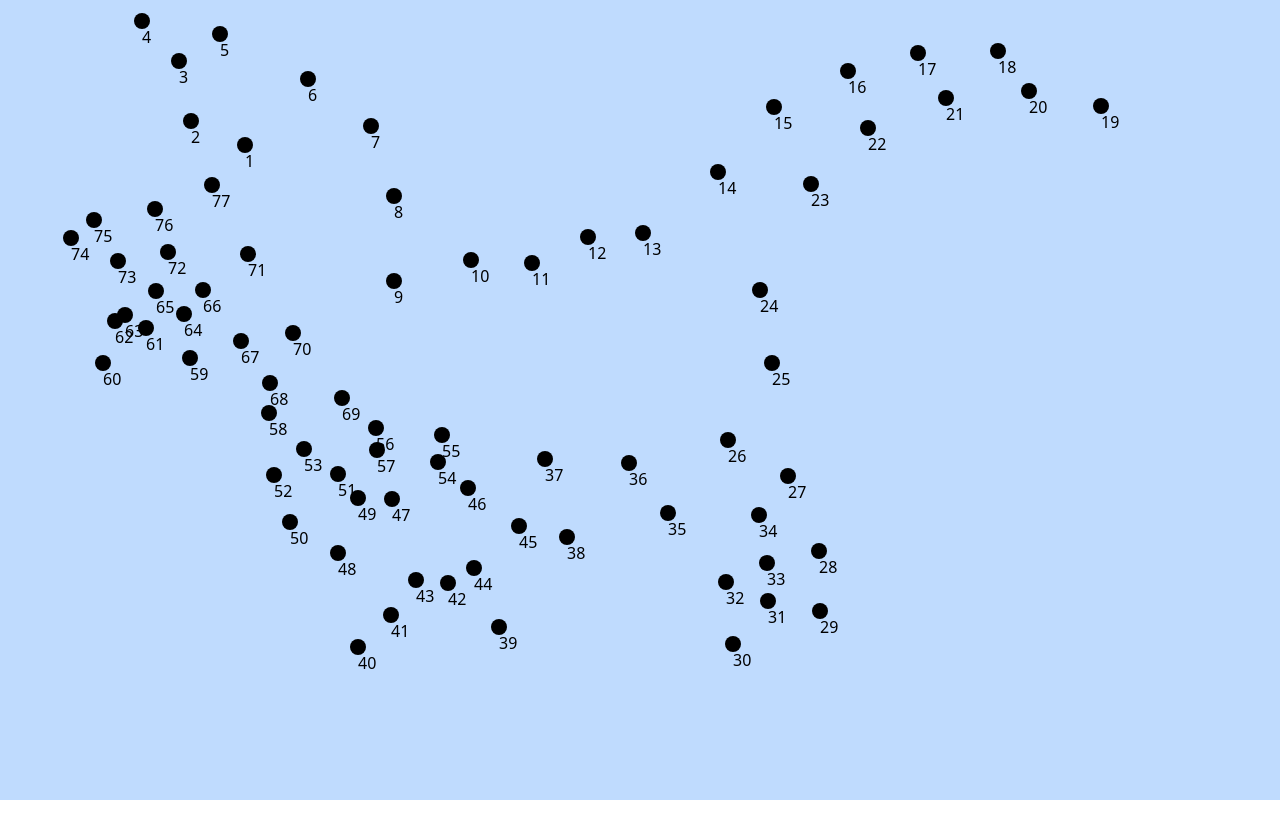
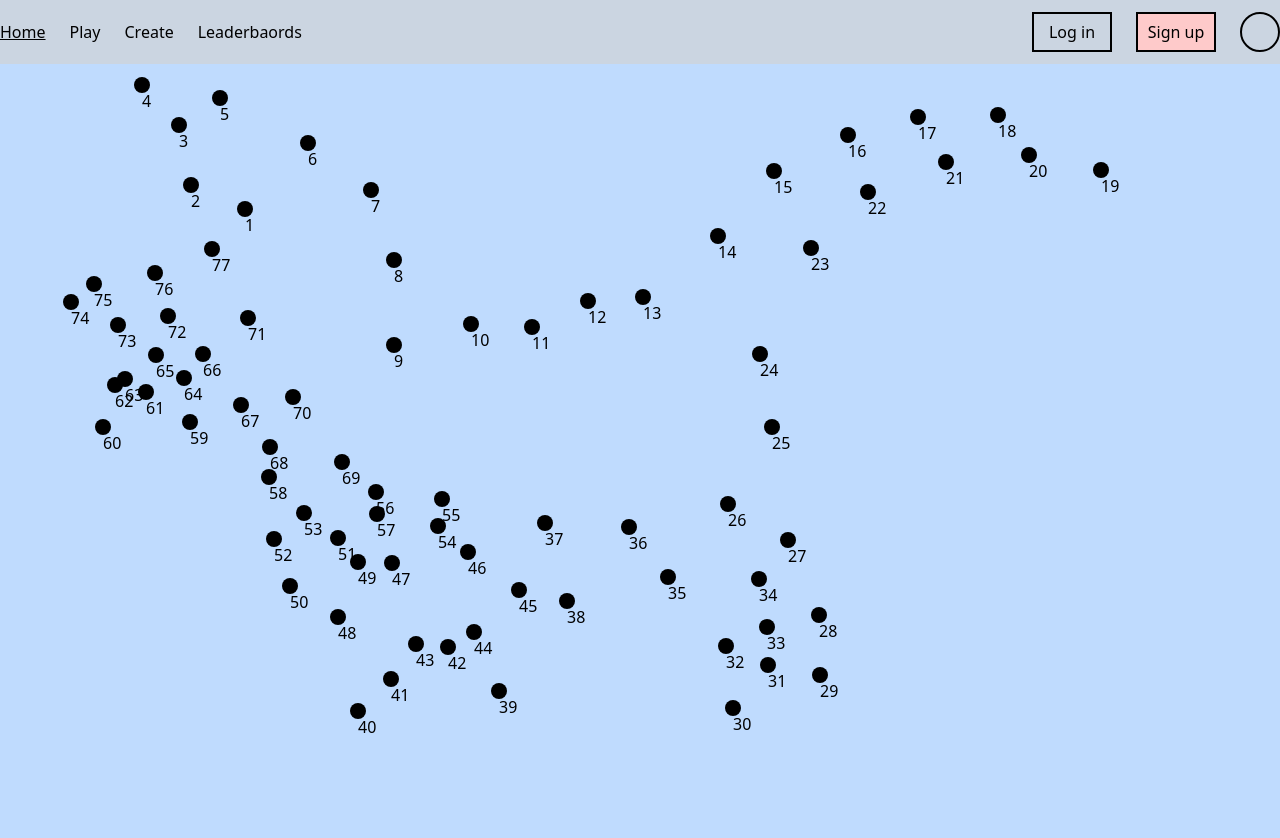
Before and after one commit to PPadilla44/connections, a Next.js app: page / in a window 1280 px wide. Shown: the top 838 px of the page. Before the commit the page ends 800 px from the top, so only its background shows below. Built offline with nearby package versions, Linux system fonts and the light colour scheme.

Commit message:
Navbar done

```diff
--- /dev/null
+++ b/components/Navbar.tsx
@@ -0,0 +1,48 @@
+import Link from "next/link";
+import React from "react";
+
+interface NavbarProps {
+  route: string;
+}
+
+const Navbar: React.FC<NavbarProps> = ({ route }) => {
+  const routes = [
+    { route: "/", name: "Home" },
+    { route: "/play", name: "Play" },
+    { route: "/level_creator", name: "Create" },
+    { route: "/leaderboards", name: "Leaderbaords" },
+  ];
+
+  return (
+    <nav className="w-full h-16 bg-slate-300 flex items-center justify-center">
+      <div className="max-w-7xl  w-full flex justify-between">
+        <ul className="flex gap-6 items-center">
+          {routes.map((r) => (
+            <li key={r.name} className="cursor-pointer">
+              <Link href={r.route} passHref>
+                <a className={`${r.route === route && "underline"}`}>
+                  {r.name}
+                </a>
+              </Link>
+            </li>
+          ))}
+        </ul>
+        <div className="flex gap-6">
+          <Link href={"/login"} passHref>
+            <button className="border-2 border-black w-20 h-10">
+              <a>Log in</a>
+            </button>
+          </Link>
+          <Link href={"/register"} passHref>
+            <button className="border-2 border-black bg-red-200 w-20 h-10">
+              <span>Sign up</span>
+            </button>
+          </Link>
+          <button className="w-10 h-10 border-2 border-black rounded-full"></button>
+        </div>
+      </div>
+    </nav>
+  );
+};
+
+export default Navbar;
--- a/pages/_app.jsx
+++ /dev/null
@@ -1,7 +0,0 @@
-import '../styles/globals.css'
-
-function MyApp({ Component, pageProps }) {
-  return <Component {...pageProps} />
-}
-
-export default MyApp
--- /dev/null
+++ b/pages/_app.tsx
@@ -0,0 +1,17 @@
+import '../styles/globals.css'
+import Navbar from "../components/Navbar"
+import { AppProps } from 'next/app'
+
+function MyApp({ Component, pageProps, router }: AppProps) {
+
+  const { route } = router;
+
+  return (
+    <>
+      <Navbar route={route} />
+      <Component {...pageProps} />
+    </>
+  )
+}
+
+export default MyApp
```
